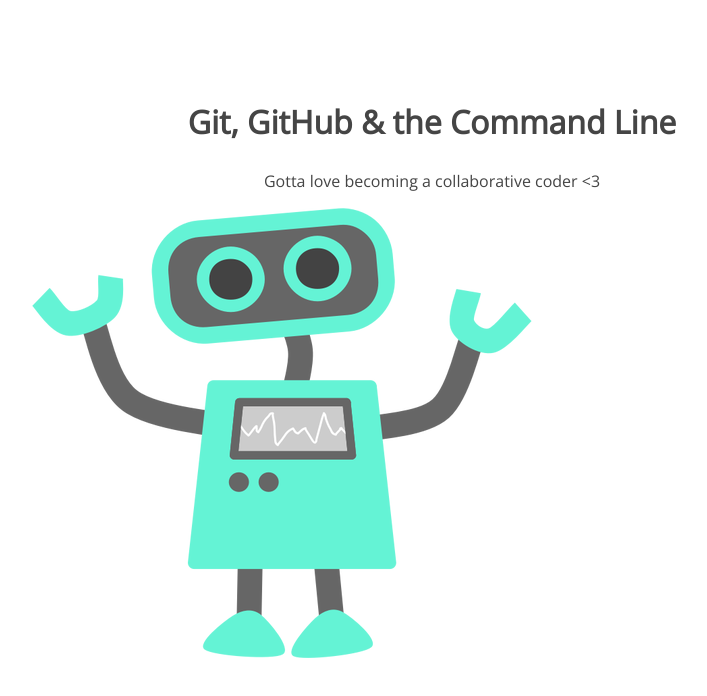
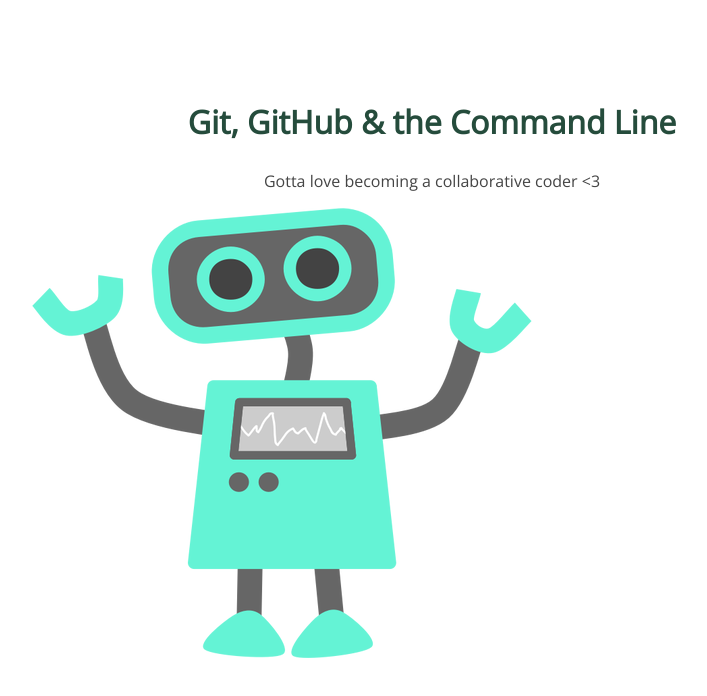
Before and after one commit to southmeetsmidwest/105-project, a plain HTML site: page index.html in a window 1280 px wide. Shown: the whole page, without its empty margins (208-915 px from the left). Drawn offline with nearby package versions, Linux system fonts and the light colour scheme.

Commit message:
changed h1 color to #w54c4c

```diff
--- a/css/style.css
+++ b/css/style.css
@@ -10,6 +10,7 @@ section p {
 section h1 {
 	font: 32px 'Open Sans';
 	font-weight: bold;
+	color: #254c3c;
 }
 section p {
 	font: 16px 'Open Sans';
```
